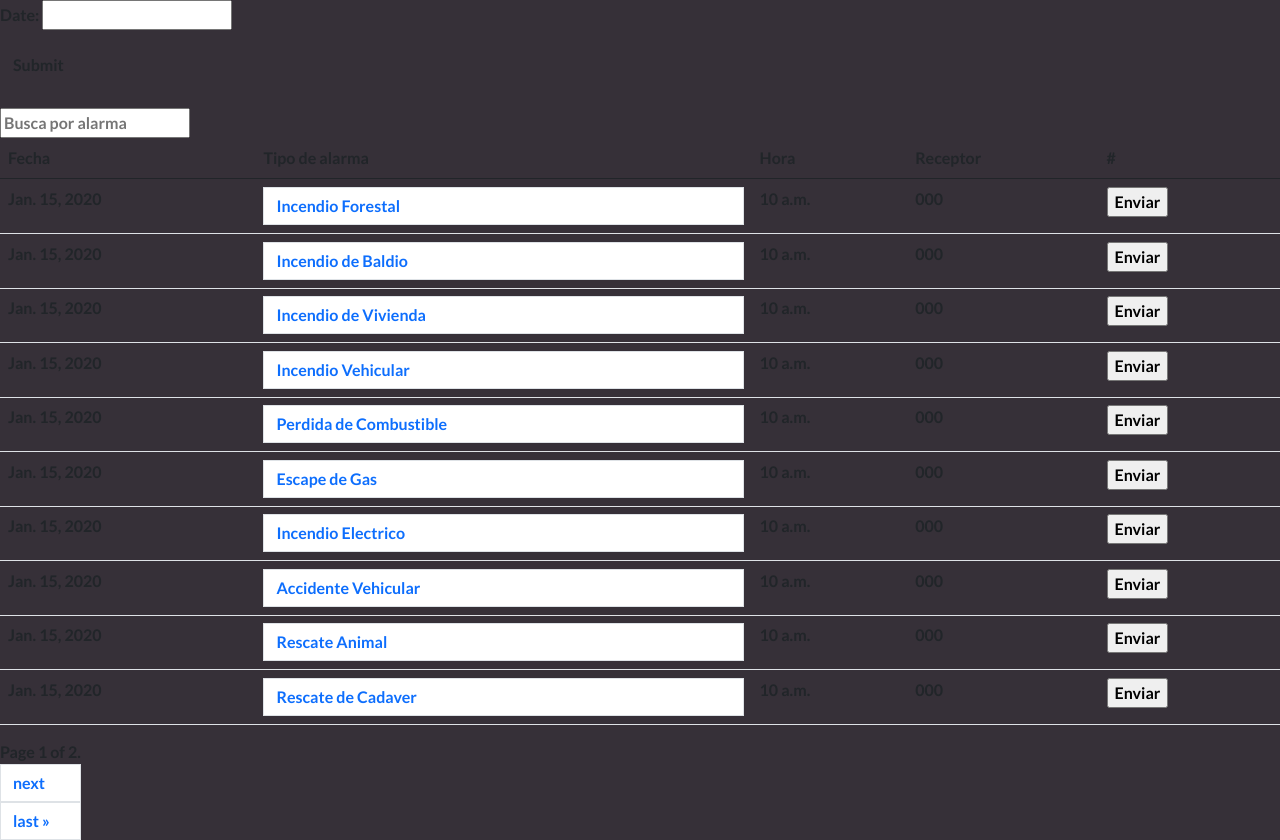
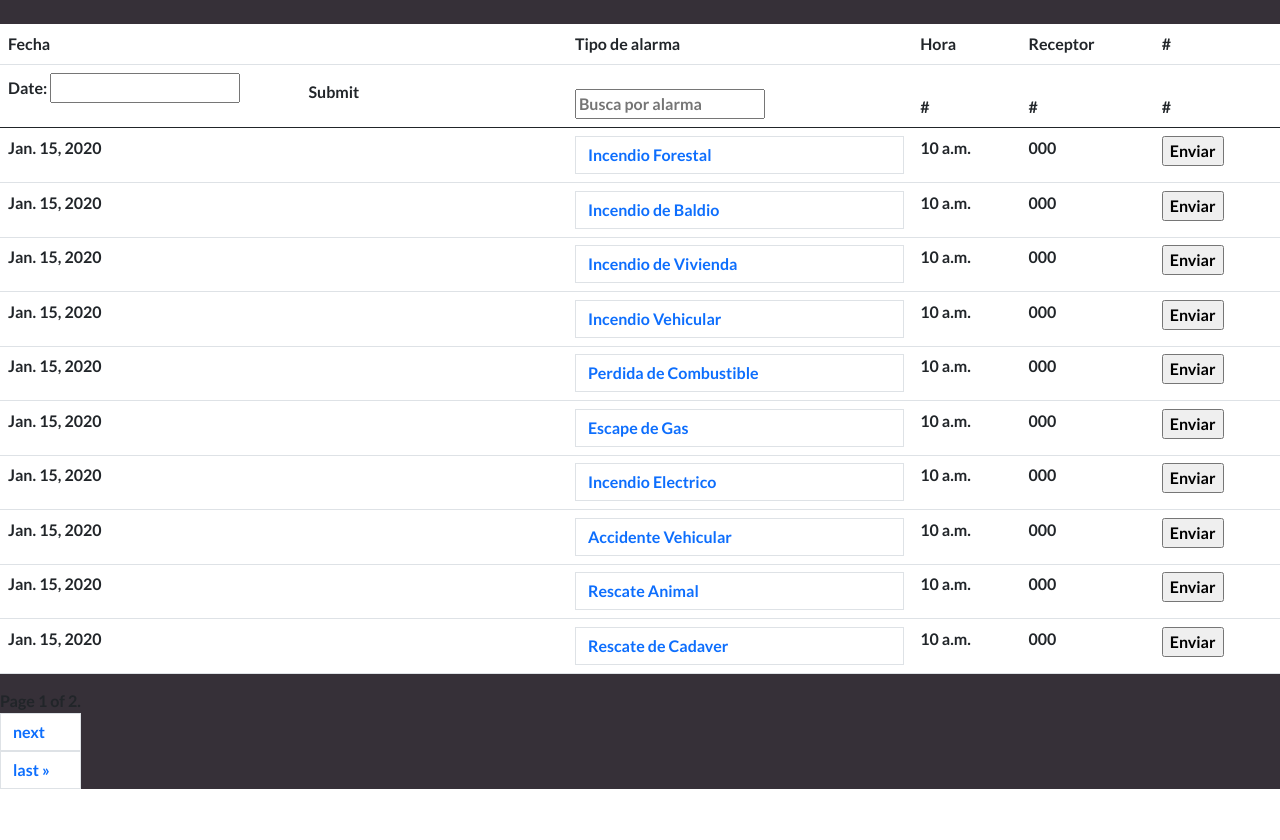
Before and after one commit to GibertSalva/RepoBurbuja2, a Django app: page /hi/ in a window 1280 px wide. Shown: the part 60-900 px from the top of the page. After the commit the page ends 849 px from the top, so only its background shows below. Run offline with Django 3.2, Linux system fonts and the light colour scheme; tables that the repository leaves empty hold one stand-in row (values such as "Sample post"); some libraries are stand-ins or nearby versions.

Commit message:
Se modifico el html (falta mejorar un poco)

```diff
--- a/FocusBV/forms.py
+++ b/FocusBV/forms.py
@@ -6,7 +6,8 @@ from functools import partial
 DateInput = partial(forms.DateInput, {'class': 'datepicker'})
 
 class dateForm(forms.Form):
-    date = forms.DateField(required=False, widget=DateInput())
+    date = forms.DateField(required=False, widget=DateInput(),)
+
 
 class AlarmForm(forms.ModelForm):
     class Meta:
--- a/FocusBV/templates/historial.html
+++ b/FocusBV/templates/historial.html
@@ -3,26 +3,41 @@
 <link rel="stylesheet" href="http://code.jquery.com/ui/1.11.0/themes/smoothness/jquery-ui.css">
 <script src="http://code.jquery.com/jquery-1.9.1.js"></script>
 <script src="http://code.jquery.com/ui/1.11.0/jquery-ui.js"></script>
+<br>
 
-    <form enctype="multipart/form-data" method="GET" autocomplete="off" >
-        {% csrf_token %}
-        <div class="input-group date" id="datetimepicker1" data-target-input="nearest">
-          {{ searcher.as_p }}
-          <div class="input-group-append" data-target="#datetimepicker1" data-toggle="datetimepicker">
-          </div>
-        </div>
-        <input class="btn" type="submit" name="action"></input>
-    </form>
-    <br>
-<input type="text" id="search" onkeyup="buscar()" placeholder="Busca por alarma"></input>
-<br>
-<table id="hist" class="table table-hover">
+<table id="hist" class="table table-hover bg-white">
     <thead>
     <tr>
         <th scope="col">Fecha</th>
         <th scope="col">Tipo de alarma</th>
         <th scope="col">Hora</th>
         <th scope="col">Receptor</th>
+        <th scope="col"> # </th>
+    </tr>
+    <tr>
+        <th scope="col">
+            <form enctype="multipart/form-data" method="GET" autocomplete="off">
+                <div class="row">
+                    <div class="col">
+                            {% csrf_token %}
+                            {{searcher.as_p}}
+                            <div class="input-group-append" data-target="#datetimepicker1" data-toggle="datetimepicker">
+                            </div>
+                    </div>
+                    <div class="col">
+                        <input class="btn" type="submit" name="action"></input>
+                    </div>
+                </div>
+            </form>
+        </th>
+        <th>
+            <div class="row">
+                <div class="col">
+                    <input type="text" id="search" onkeyup="buscar()" placeholder="Busca por alarma"></input></th>
+                </div>
+            </div>
+        <th scope="col"> # </th>
+        <th scope="col"> # </th>
         <th scope="col"> # </th>
     </tr>
     </thead>
```
